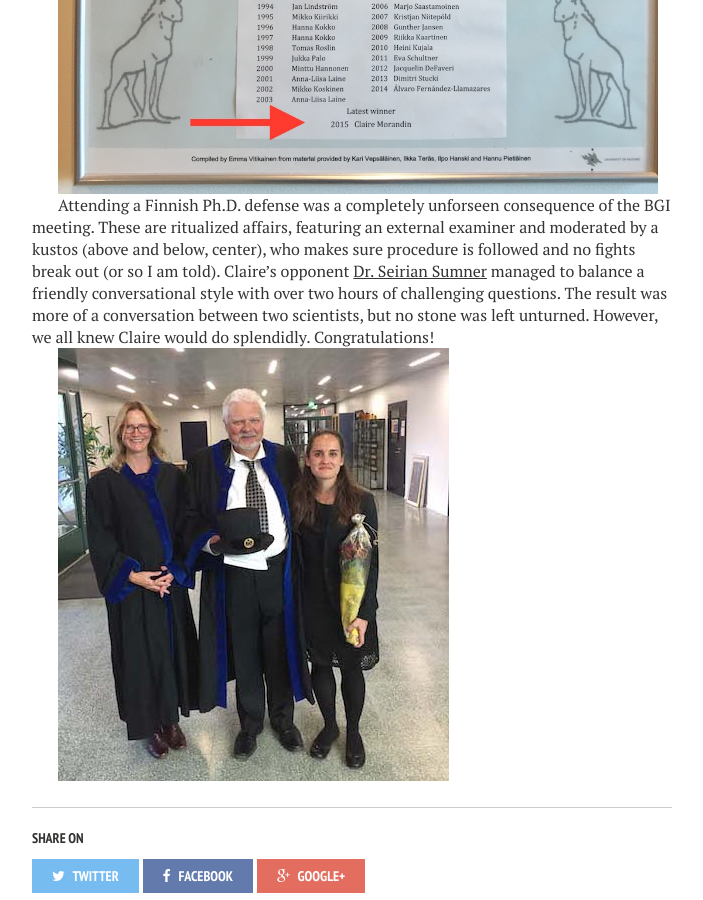
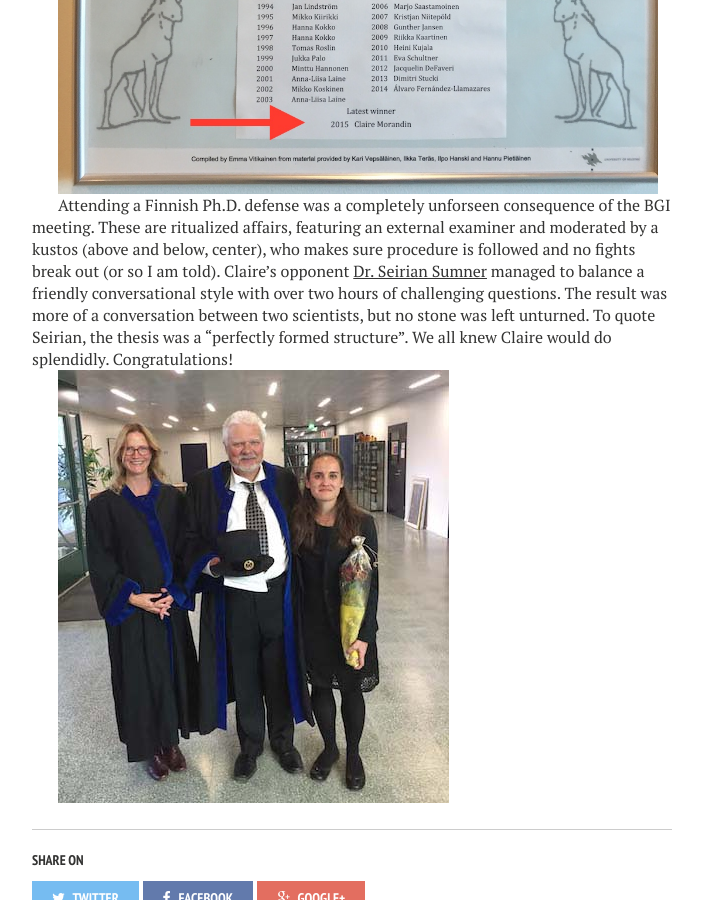
Before and after one commit to MikheyevLab/EcoEvoUnit, a Jekyll site: the page built from _posts/2015-09-16-our-first-student-defends-her-phd-thesis.md, in a window 1280 px wide and 900 px high, scrolled down 1253 px. Shown: the whole window, without its empty margins (288-991 px from the left). Built offline with Jekyll 4.4.1, drawn with Linux system fonts in a browser that asks for light colours; nearby versions of some CDN libraries.

Commit message:
added quote

```diff
--- a/_posts/2015-09-16-our-first-student-defends-her-phd-thesis.md
+++ b/_posts/2015-09-16-our-first-student-defends-her-phd-thesis.md
@@ -13,6 +13,6 @@ I met Claire Morandin in 2011 at the [BGI-hosted Social Insect Genomics Research
 
 ![]({{ site.url }}/images/claire_defense/claire-defense-winner.jpg){:width="600px"}
 
-Attending a Finnish Ph.D. defense was a completely unforseen consequence of the BGI meeting. These are ritualized affairs, featuring an external examiner and moderated by a kustos (above and below, center), who makes sure procedure is followed and no fights break out (or so I am told). Claire's opponent [Dr. Seirian Sumner](http://www.bristol.ac.uk/biology/people/seirian-r-sumner/) managed to balance a friendly conversational style with over two hours of challenging questions. The result was more of a conversation between two scientists, but no stone was left unturned. However, we all knew Claire would do splendidly. Congratulations!
+Attending a Finnish Ph.D. defense was a completely unforseen consequence of the BGI meeting. These are ritualized affairs, featuring an external examiner and moderated by a kustos (above and below, center), who makes sure procedure is followed and no fights break out (or so I am told). Claire's opponent [Dr. Seirian Sumner](http://www.bristol.ac.uk/biology/people/seirian-r-sumner/) managed to balance a friendly conversational style with over two hours of challenging questions. The result was more of a conversation between two scientists, but no stone was left unturned. To quote Seirian, the thesis was a "perfectly formed structure". We all knew Claire would do splendidly. Congratulations!
 
 ![]({{ site.url }}/images/claire_defense/claire-defense-post-defense.jpg)
```
